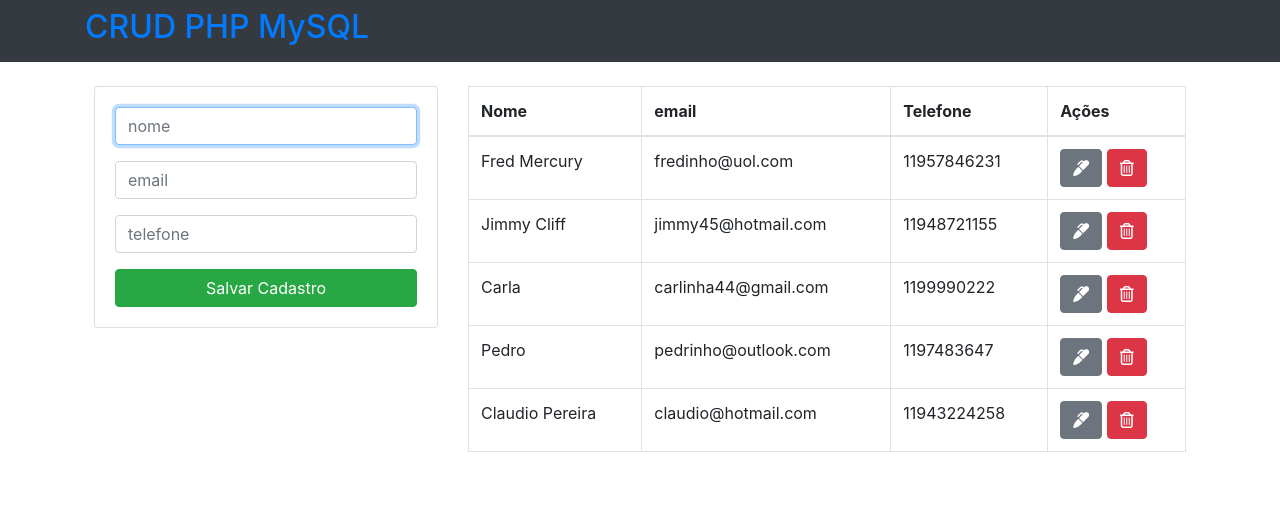
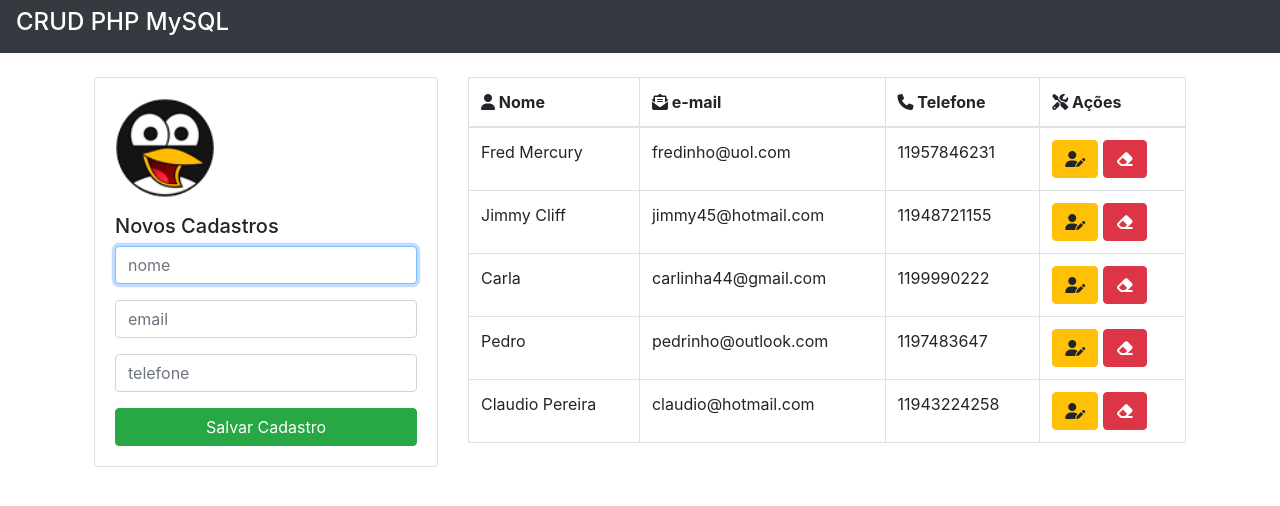
Before and after one commit to ivanmatuck/CRUD_PHP-MySQL_desafio_frontend, a PHP site: page / in a window 1280 px wide. Shown: the top 506 px of the page. Run offline with PHP 8.4, Linux system fonts and the light colour scheme; data comes from the database, SQL or seed files in the repository; both versions use the stored data as it was after the commit; some libraries are stand-ins or nearby versions.

Commit message:
Add files via upload

```diff
--- a/includes/header.php
+++ b/includes/header.php
@@ -11,13 +11,12 @@
     <!--FONT AWESOME-->
     <script src="https://kit.fontawesome.com/4dcaec242e.js"></script>
 
+
 </head>
 <body>
 
 
 <nav class="navbar navbar-dark bg-dark">
-   <div class="container">
-       <a href="index.php" class="navbar-titulo"><h2>CRUD PHP MySQL</h2></a>
-   </div>
+  <h4 class="text-white h4">CRUD PHP MySQL</h4>
 
 </nav>
--- a/index.php
+++ b/index.php
@@ -17,7 +17,8 @@
 
              <div class="card card-body">
                  <form action="save_task.php" method="POST">
-                     <div class="form-group">
+                     <legend><img src="images/avatar.png" alt="(imagem)" width="100"><h5 class="text-black h5">Novos Cadastros</h5></legend>
+                    <div class="form-group">
                          <input type="text" name="nome" class="form-control" placeholder="nome" autofocus>
                      </div>
                      <div class="form-group">
@@ -35,10 +36,10 @@
              <table class="table table-bordered">
                  <thead>
                      <tr>
-                         <th>Nome</th>
-                         <th>email</th>
-                         <th>Telefone</th>
-                         <th>Ações</th>
+                         <th><i class="fas fa-user"></i> Nome</th>
+                         <th><i class="fas fa-envelope-open-text"></i> e-mail</th>
+                         <th><i class="fas fa-phone"></i> Telefone</th>
+                         <th><i class="fas fa-tools"></i> Ações</th>
                      </tr>
                  </thead>
                  <tbody>
@@ -52,12 +53,12 @@
                              <td><?php echo $row['email']?></td>
                              <td><?php echo $row['telefone']?></td>
                              <td>
-                                 <a href="edit.php?id=<?php echo $row['id']?>" class="btn btn-secondary">
-                                     <i class="fas fa-marker"></i>
+                                 <a href="edit.php?id=<?php echo $row['id']?>" class="btn btn-warning">
+                                     <i class="fas fa-user-edit"></i>
                                  </a>
                                  <a href="delete_task.php?id=<?php echo $row['id']?>"
                                     class="btn btn-danger">
-                                     <i class="far fa-trash-alt"></i>
+                                     <i class="fas fa-eraser"></i>
                                  </a>
                              </td>
                          </tr>
```
Also changed, not shown: database/data_crud_php_mysql.sql (+8 -6 lines), images/avatar.png (added), images/images (2).jpg (added), images/images.png (added), 1 other file.
